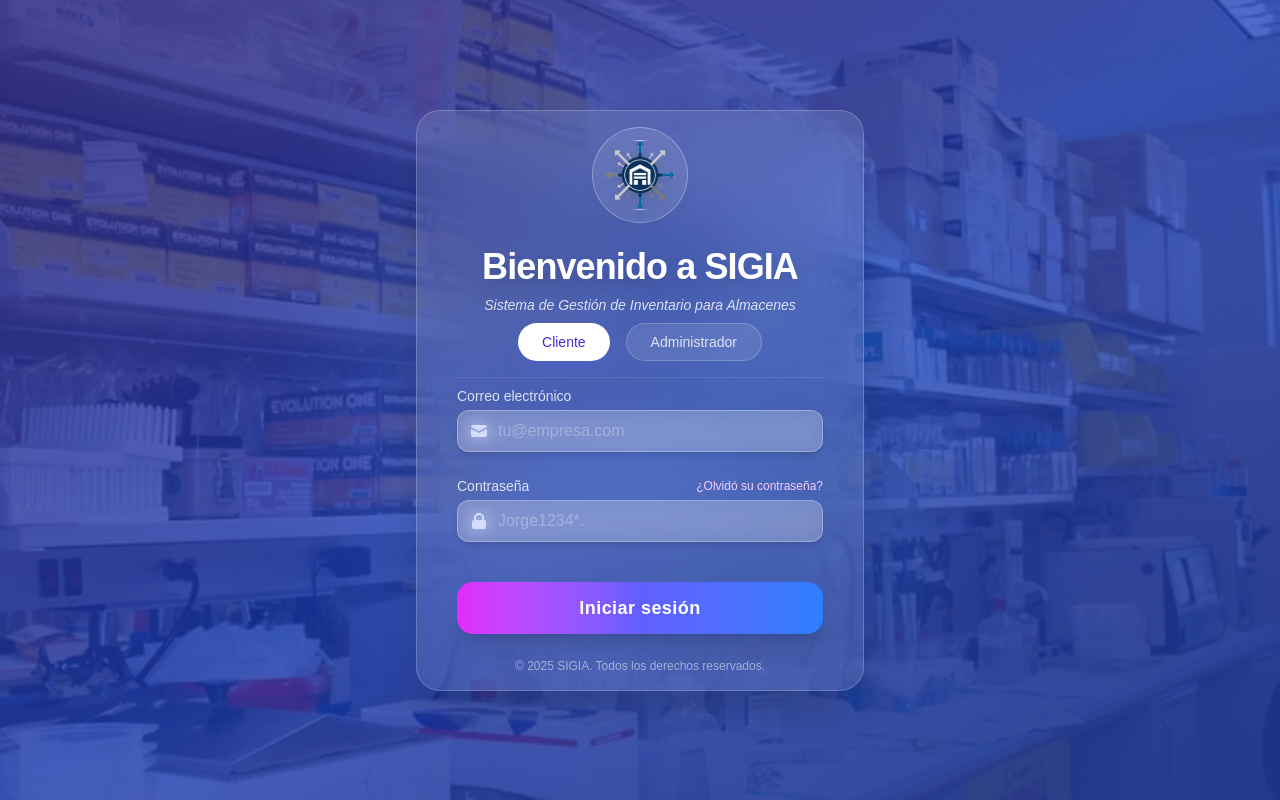
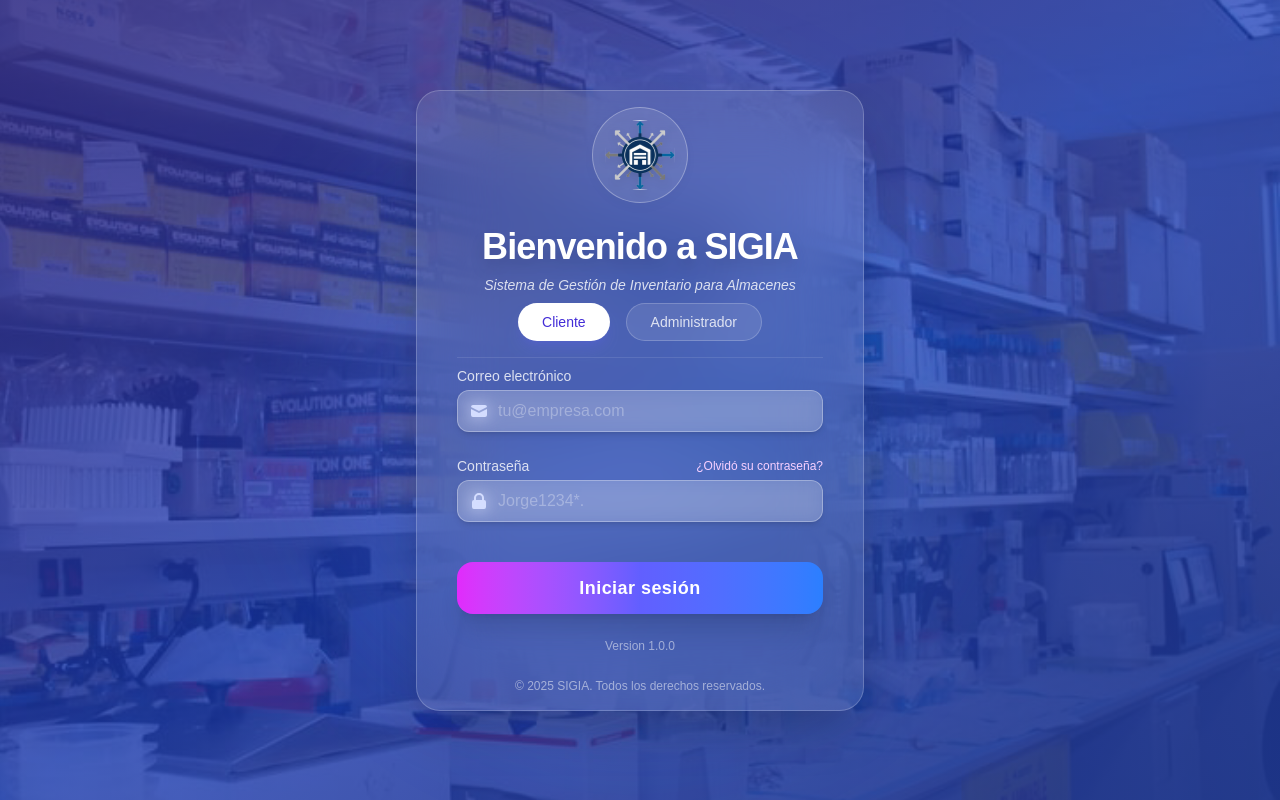
Before and after one commit to gjorwi/sigia, a Next.js app: page / in a window 1280 px wide. Built offline with nearby package versions, Linux system fonts and the light colour scheme.

Commit message:
add version 1

```diff
--- a/app/page.jsx
+++ b/app/page.jsx
@@ -171,6 +171,9 @@ export default function LoginPageVariant() {
           </button>
         </form>
         <div className="mt-6 text-xs text-white/50 text-center">
+          Version 1.0.0
+        </div>
+        <div className="mt-6 text-xs text-white/50 text-center">
           © {new Date().getFullYear()} SIGIA. Todos los derechos reservados.
         </div>
       </main>
```
